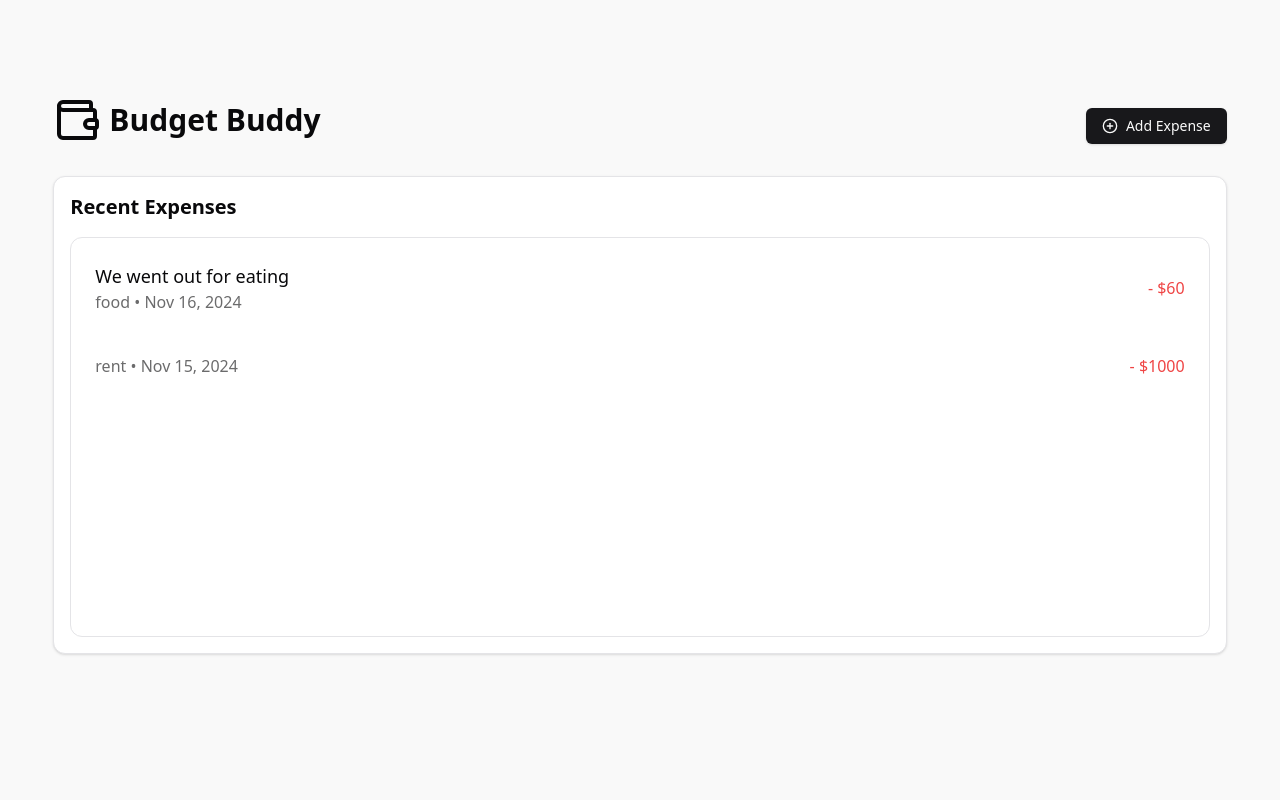
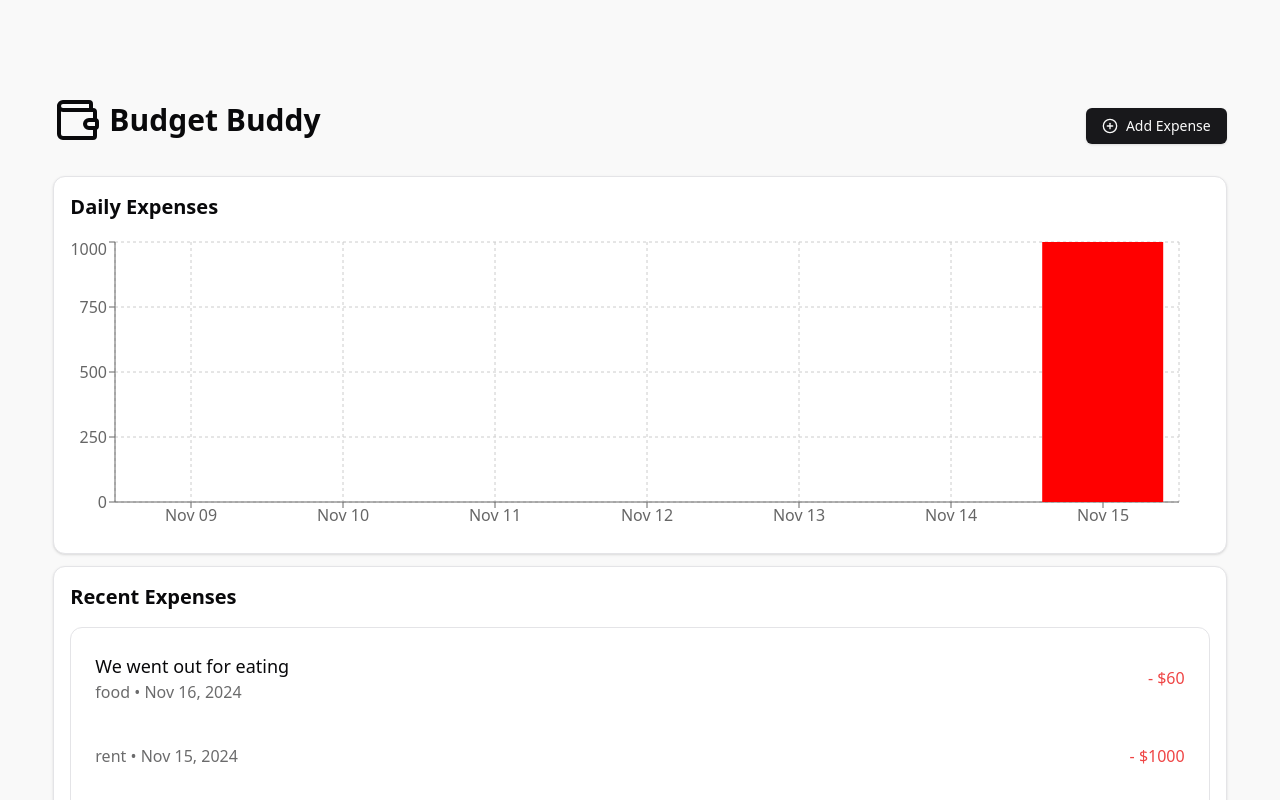
Before and after one commit to Vengxdor/Budget-Buddy, a Next.js app: page / in a window 1280 px wide. Shown: the top 800 px of the page. Built offline with nearby package versions, Linux system fonts and the light colour scheme.

Commit message:
feat: Add days expenses

```diff
--- a/package.json
+++ b/package.json
@@ -21,6 +21,7 @@
     "next": "15.0.2",
     "react": "19.0.0-rc-02c0e824-20241028",
     "react-dom": "19.0.0-rc-02c0e824-20241028",
+    "recharts": "^2.13.3",
     "tailwind-merge": "^2.5.4",
     "tailwindcss-animate": "^1.0.7"
   },
--- a/src/app/page.tsx
+++ b/src/app/page.tsx
@@ -1,17 +1,16 @@
 import Expenses from '@/components/Expenses'
+import ExpenseChart from '@/components/ExpensesChart'
 import Header from '@/components/Header'
 
 import { ExpensesContextProvider } from '../../context/Expenses'
-
 
 export default function Home () {
   return (
     <ExpensesContextProvider>
       <Header />
-      <main className='min-h-dvh rounded-[50px] pt-4'>
-        <div className='mx-auto w-11/12 '>
-          <Expenses />
-        </div>
+      <main className='mx-auto grid w-11/12 gap-3 pt-4'>
+        <ExpenseChart />
+        <Expenses />
       </main>
     </ExpensesContextProvider>
   )
--- a/src/components/ExpensesChart.tsx
+++ b/src/components/ExpensesChart.tsx
@@ -1,3 +1,68 @@
-export default function ExpensesChart () {
-  return <div>ExpensesChart</div>
+'use client'
+
+import React from 'react'
+import {
+  BarChart,
+  Bar,
+  Rectangle,
+  XAxis,
+  YAxis,
+  CartesianGrid,
+  Tooltip,
+  ResponsiveContainer,
+} from 'recharts'
+
+import { formatedDate } from '@/lib/utils'
+
+import { Card } from './ui/card'
+import { useExpense } from '../../context/Expenses'
+
+export default function ExpenseChart () {
+  const { expenses } = useExpense()
+
+  const lastDays = Array.from({ length: 7 }, (_, i) => {
+    const date = new Date()
+
+    date.setDate(date.getDate() - i)
+
+    return date.toISOString().split('T')[0]
+  }).reverse()
+
+  const dailyExpenses = lastDays.map(date => ({
+    date: formatedDate(date).split(',')[0],
+    amount: expenses
+      .filter(expense => expense.date === date)
+      .reduce((sum, expense) => sum + expense.amount, 0),
+  }))
+
+  console.log(lastDays)
+
+  return (
+    <Card className='min-h-[360px] bg-white p-4'>
+      <h2 className='mb-4 text-xl font-semibold'>Daily Expenses</h2>
+      <ResponsiveContainer className='max-h-[300px]' width='100%' height='100%'>
+        <BarChart
+          width={500}
+          height={300}
+          data={dailyExpenses}
+          margin={{
+            top: 5,
+            right: 30,
+            left: -15,
+            bottom: 5,
+          }}
+        >
+          <CartesianGrid strokeDasharray='3 3' />
+          <XAxis dataKey='date' />
+          <YAxis />
+          <Tooltip />
+          <Bar
+            dataKey='amount'
+            fill='#FF0000'
+            activeBar={<Rectangle fill='#8884d8' />}
+          />
+        </BarChart>
+      </ResponsiveContainer>
+    </Card>
+  )
 }
```
Also changed, not shown: 1 other file (tests, documents, lock files or other folders).
